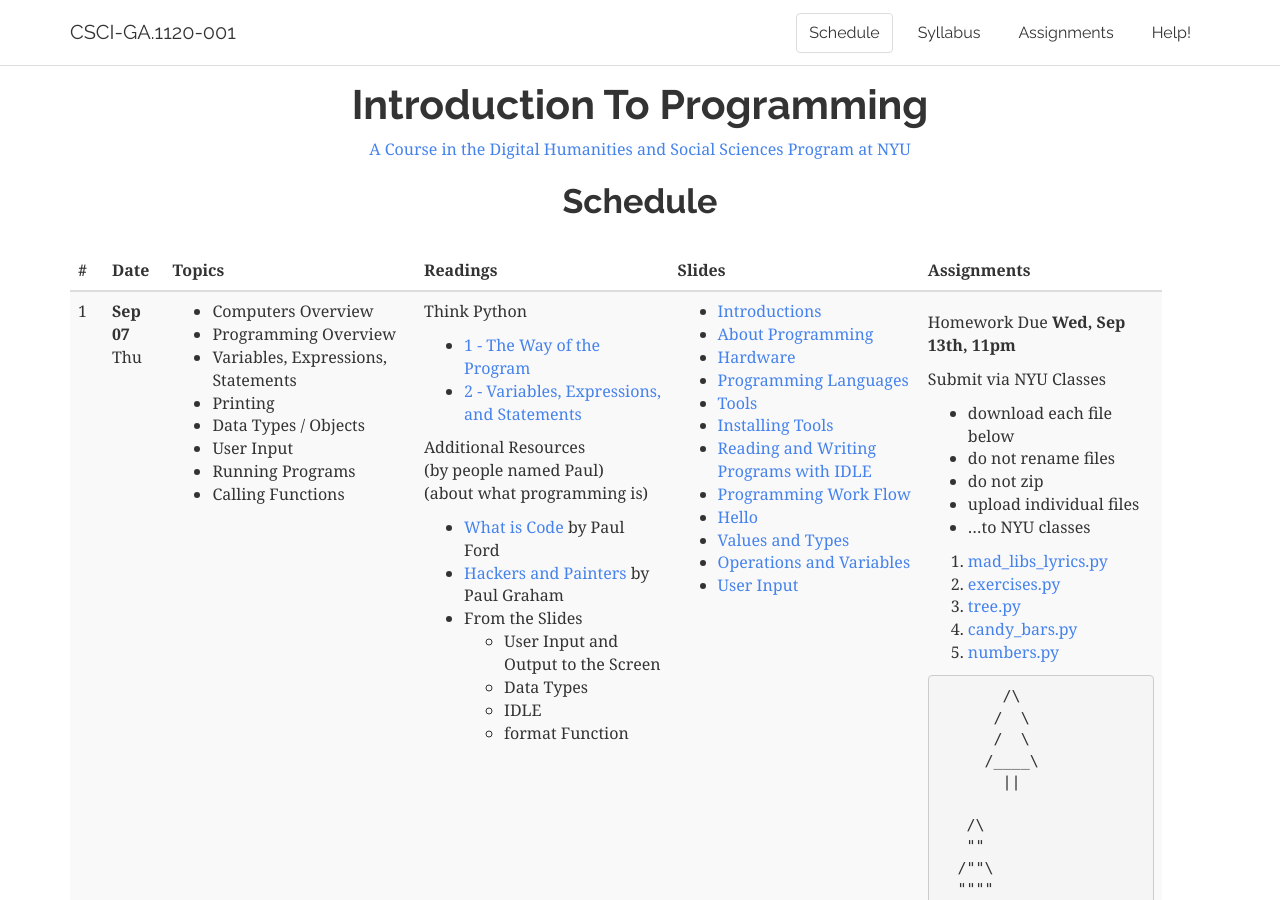
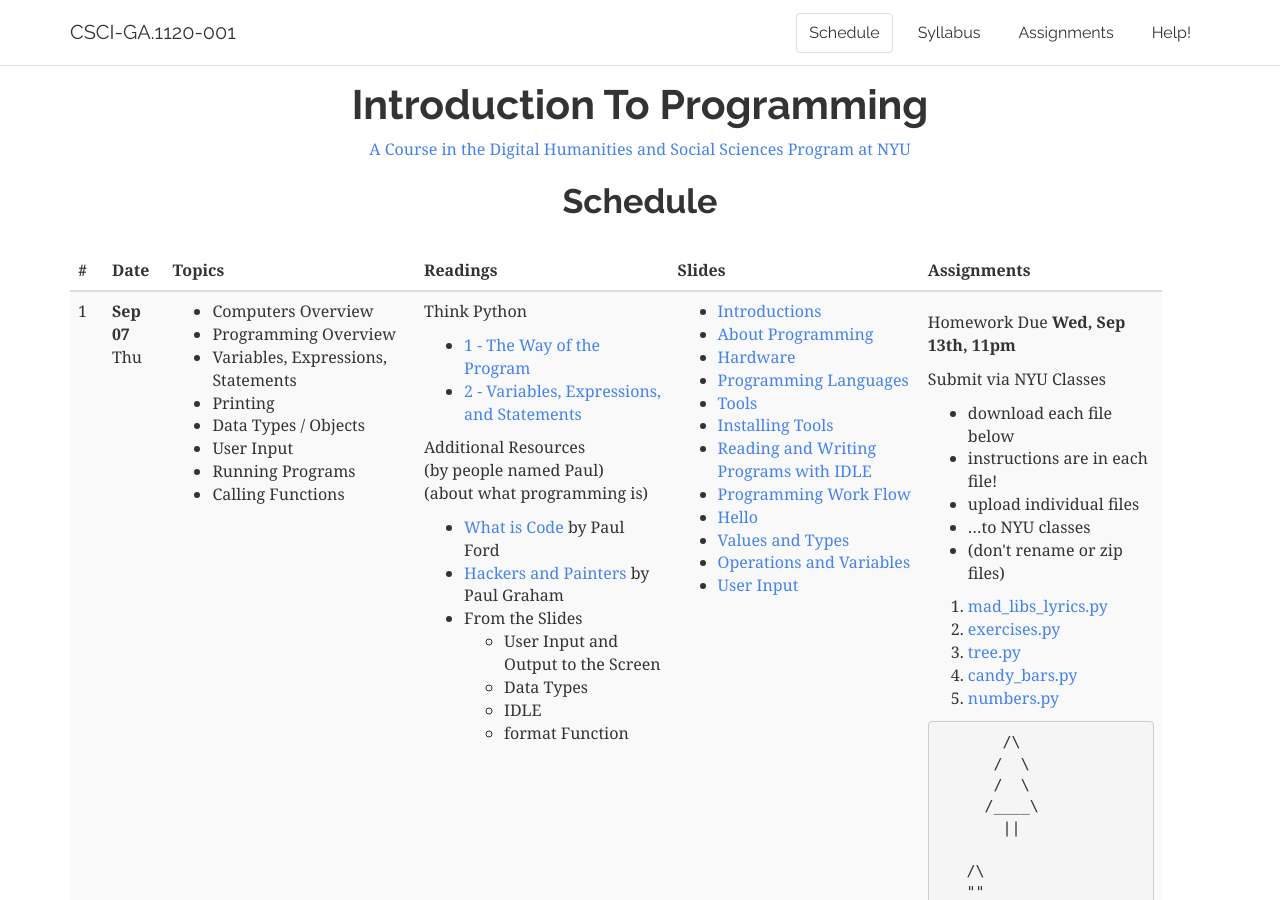
Before and after one commit to foureyes/csci-ga.1120-fall2017-001, a Jekyll site: the page built from index.markdown, in a window 1280 px wide and 900 px high. Built offline with Jekyll 4.4.1, drawn with Linux system fonts in a browser that asks for light colours.

Commit message:
fix up instructions

```diff
--- a/_includes/schedule/01.markdown
+++ b/_includes/schedule/01.markdown
@@ -52,10 +52,10 @@ Homework Due __Wed, Sep 13th, 11pm__
 Submit via NYU Classes
 
 * download each file below
-* do not rename files
-* do not zip
+* instructions are in each file!
 * upload individual files
 * ...to NYU classes
+* (don't rename or zip files)
 
 1. [mad_libs_lyrics.py](assignments/hw01/mad_libs_lyrics.py)
 2. [exercises.py](assignments/hw01/exercises.py)
```
